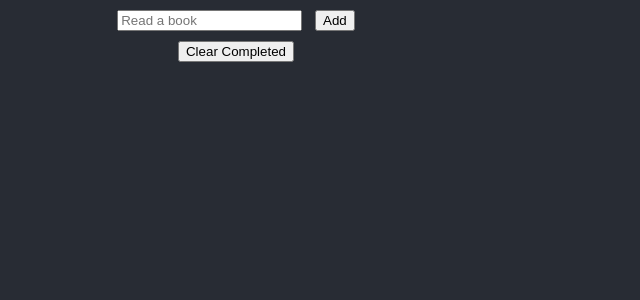
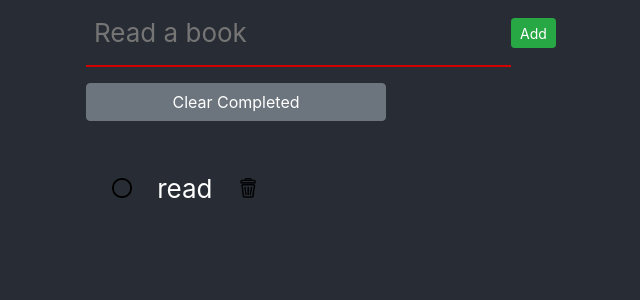
Before and after one commit to zakmayfield/redux-checklist, a React (Create React App) app in the folder checklist/: page / in a window 1280 px wide. Shown: the top 300 px of the page, without its empty margins (404-1044 px from the left). Built offline with nearby package versions, Linux system fonts and the light colour scheme.

Commit message:
edit now works

```diff
--- a/checklist/package.json
+++ b/checklist/package.json
@@ -7,10 +7,12 @@
     "@testing-library/react": "^9.5.0",
     "@testing-library/user-event": "^7.2.1",
     "axios": "^0.19.2",
+    "bootstrap": "^4.5.0",
     "react": "^16.13.1",
     "react-dom": "^16.13.1",
     "react-redux": "^7.2.0",
     "react-scripts": "3.4.1",
+    "reactstrap": "^8.4.1",
     "redux": "^4.0.5",
     "redux-logger": "^3.0.6",
     "redux-thunk": "^2.3.0"
--- a/checklist/src/App.css
+++ b/checklist/src/App.css
@@ -37,10 +37,23 @@
   }
 }
 
+.checklistContainer {
+  width: 300px;
+  display: flex;
+  flex-flow: column;
+}
+
 .taskContainer {
   display: flex;
   align-items: center;
-  justify-content: center;
+  justify-content: flex-start;
+  align-self: center;
+  width: 100%;
+  margin: 1vh 0;
+}
+
+.taskContainer p {
+  margin: 0;
 }
 
 .completed {
@@ -54,3 +67,40 @@
   margin-left: 2vw;
   cursor: pointer;
 }
+
+.addForm {
+  display: flex;
+  justify-content: space-around;
+  align-items: center;
+}
+
+.addForm input{
+  border: none;
+  border-bottom: 2px solid rgb(208, 0, 0);
+  background: #282c34;
+  color: white;
+  padding: 1vw 1vh;
+  outline: none;
+
+}
+
+.editForm {
+  display: flex;
+  justify-content: space-around;
+}
+
+.editForm input{
+  border: none;
+  border-bottom: 2px solid rgb(208, 0, 0);
+  background: #282c34;
+  color: white;
+  padding: 1vw 1vh;
+  outline: none;
+  width: 60%;
+}
+
+.editBtn {
+  display: flex;
+  justify-content: center;
+  align-items: center;
+}
--- a/checklist/src/App.js
+++ b/checklist/src/App.js
@@ -1,6 +1,7 @@
 import React from 'react';
 import './App.css';
 import Checklist from './components/Checklist'
+import 'bootstrap/dist/css/bootstrap.min.css';
 
 function App() {
   return (
--- a/checklist/src/components/Checklist.js
+++ b/checklist/src/components/Checklist.js
@@ -1,96 +1,158 @@
-import React, { useState } from 'react'
+import React, { useState, useEffect } from 'react'
 import { connect } from 'react-redux'
 import {
   addTask,
   deleteTask,
   toggleTask,
   clearCompleted,
-  editTask,
-  editConfirm
+  editTaskSet,
+  editTaskConfirm
 } from '../store/actions/checklistActions'
+import { Button } from 'reactstrap'
 import trash from '../images/Trash.png'
-import edit from '../images/Edit.png'
 import circle from '../images/circle.png'
 import check from '../images/check-complete.png'
 
 const Checklist = props => {
-  const [input, setInput] = useState('')
-  const [edit, setEdit] = useState('')
+  const [input, setInput] = useState({
+    add: '',
+    edit: {
+      id: '',
+      task: '',
+      completed: false,
+      isEditing: false
+    }
+  })
 
   const handleChange = e => {
+    let name = e.target.name
     let value = e.target.value
-    setInput(value)
+    setInput({
+      ...input,
+      [name]: value
+    })
   }
 
   const handleSubmit = e => {
     e.preventDefault()
 
-    if (!input) {
+    if (!input.add) {
       alert('please add a task')
     } else {
-      props.addTask(input)
+      props.addTask(input.add)
     }
 
-    setInput('')
+    setInput({
+      add: '',
+      edit: ''
+    })
   }
 
   const handleEditChange = e => {
+    let name = e.target.name
     let value = e.target.value
-    setEdit(value)
+    setInput({
+      ...input,
+      edit: {
+        ...input.edit,
+        [name]: value
+      }
+    })
+  }
+
+  const toggleEdit = item => {
+    props.editTaskSet(item)
+    setInput({
+      ...input,
+      edit: {
+        id: item.id,
+        task: item.task,
+        completed: item.completed,
+        isEditing: item.isEditing
+      }
+    })
   }
 
   const handleEditSubmit = e => {
     e.preventDefault()
+
+    if (!input.edit.task) {
+      alert('please edit the task')
+    } else {
+      props.editTaskConfirm(input.edit)
+    }
+
+    setInput({
+      add: '',
+      edit: {
+        id: '',
+        task: '',
+        completed: false,
+        isEditing: false
+      }
+    })
   }
 
   return (
-    <div>
-      <form onSubmit={handleSubmit}>
+    <div className="checklistContainer">
+      <form onSubmit={handleSubmit} className='addForm'>
         <input
           type='text'
           placeholder='Read a book'
+          name='add'
           required
-          value={input}
+          value={input.add}
           onChange={handleChange}
         />
-        <button style={{ marginLeft: '1vw' }}>Add</button>
+        <Button
+          color='success'
+          size="sm"
+          className='addBtn'
+          style={{ height: "30px"}}
+        >
+          Add
+        </Button>
       </form>
 
-      <button onClick={() => props.clearCompleted()}>Clear Completed</button>
+      <Button onClick={() => props.clearCompleted()} color='secondary' block style={{ marginTop: "2vh", marginBottom: "5vh"}}>
+        Clear Completed
+      </Button>
 
       {props.checklist.map(item => (
         <div key={item.id} className='taskContainer'>
           <img
             src={item.completed ? check : circle}
+            alt='icon'
             style={{ marginRight: '2vw' }}
             className='icon'
             onClick={() => props.toggleTask(item.id)}
           />
 
-          <p className={item.completed ? 'completed' : 'not-completed'}>
-            {item.task}
-          </p>
-
-          {/* {item.isEditing ? (
-            <form onSubmit={handleEditSubmit}>
-              <input type='text' value={edit} onChange={handleEditChange} />
+          {item.isEditing ? (
+            <form onSubmit={handleEditSubmit} className='editForm'>
+              <input
+                type='text'
+                name='task'
+                required
+                value={input.edit.task}
+                onChange={handleEditChange}
+              />
+              <Button className='editBtn' color="success" size="sm" style={{height: "30px"}}>Confirm</Button>
             </form>
           ) : (
             <p
               className={item.completed ? 'completed' : 'not-completed'}
-              onClick={() => {
-                props.editTask(item)
-                setEdit(item.task)
-              }}
+              onClick={() => toggleEdit(item)}
             >
               {item.task}
             </p>
-          )} */}
+          )}
 
           <img
             src={trash}
             onClick={() => props.deleteTask(item.id)}
             className='icon'
+            alt='icon'
           />
         </div>
       ))}
@@ -109,6 +171,6 @@ export default connect(mapStateToProps, {
   deleteTask,
   toggleTask,
   clearCompleted,
-  editTask,
-  editConfirm
+  editTaskSet,
+  editTaskConfirm
 })(Checklist)
--- a/checklist/src/store/actions/checklistActions.js
+++ b/checklist/src/store/actions/checklistActions.js
@@ -4,8 +4,8 @@ export const ADD_TASK = 'ADD_TASK'
 export const DELETE_TASK = 'DELETE_TASK'
 export const TOGGLE_TASK = 'TOGGLE_TASK'
 export const CLEAR_COMPLETED = 'CLEAR_COMPLETED'
-export const EDIT_TASK = 'EDIT_TASK'
-export const EDIT_CONFIRM = 'EDIT_CONFIRM'
+export const EDIT_TASK_SET = 'EDIT_TASK_SET'
+export const EDIT_TASK_CONFIRM = 'EDIT_CONFIRM'
 
 
 export const addTask = task => {
@@ -24,10 +24,10 @@ export const clearCompleted = () => {
   return { type: CLEAR_COMPLETED }
 }
 
-export const editTask = task => {
-  return { type: EDIT_TASK, payload: task }
+export const editTaskSet = task => {
+  return { type: EDIT_TASK_SET, payload: task }
 }
 
-export const editConfirm = task => {
-  return { type: EDIT_CONFIRM, payload: task }
+export const editTaskConfirm = task => {
+  return { type: EDIT_TASK_CONFIRM, payload: task }
 }
--- a/checklist/src/store/reducers/checklistReducer.js
+++ b/checklist/src/store/reducers/checklistReducer.js
@@ -3,12 +3,19 @@ import {
   DELETE_TASK,
   TOGGLE_TASK,
   CLEAR_COMPLETED,
-  EDIT_TASK,
-  EDIT_CONFIRM
+  EDIT_TASK_SET,
+  EDIT_TASK_CONFIRM
 } from '../actions/checklistActions'
 
 export const initialState = {
-  checklist: []
+  checklist: [
+    {
+      id: randomId(),
+      task: 'read',
+      completed: false,
+      isEditing: false
+    }
+  ]
 }
 
 export const checklistReducer = (state = initialState, action) => {
@@ -49,7 +56,7 @@ export const checklistReducer = (state = initialState, action) => {
         checklist: state.checklist.filter(task => task.id !== action.payload)
       }
 
-    case EDIT_TASK:
+    case EDIT_TASK_SET:
       return {
         ...state,
         checklist: state.checklist.map(task =>
@@ -57,11 +64,20 @@ export const checklistReducer = (state = initialState, action) => {
         )
       }
 
-    case EDIT_CONFIRM:
-        return {
-            ...state,
-            checklist: state.checklist.map(item => item.id === action.payload.id ? {...item, task: action.payload.task} : item)
-          }
+    case EDIT_TASK_CONFIRM:
+      console.log('EDIT TASK CONFIRM ------> ', action.payload)
+      const editedTask = {
+        id: action.payload.id,
+        task: action.payload.task,
+        completed: action.payload.completed,
+        isEditing: action.payload.isEditing
+      }
+      return {
+        ...state,
+        checklist: state.checklist.map(item =>
+          item.id === action.payload.id ? editedTask : item
+        )
+      }
 
     default:
       return state
```
Also changed, not shown: 1 other file (tests, documents, lock files or other folders).
